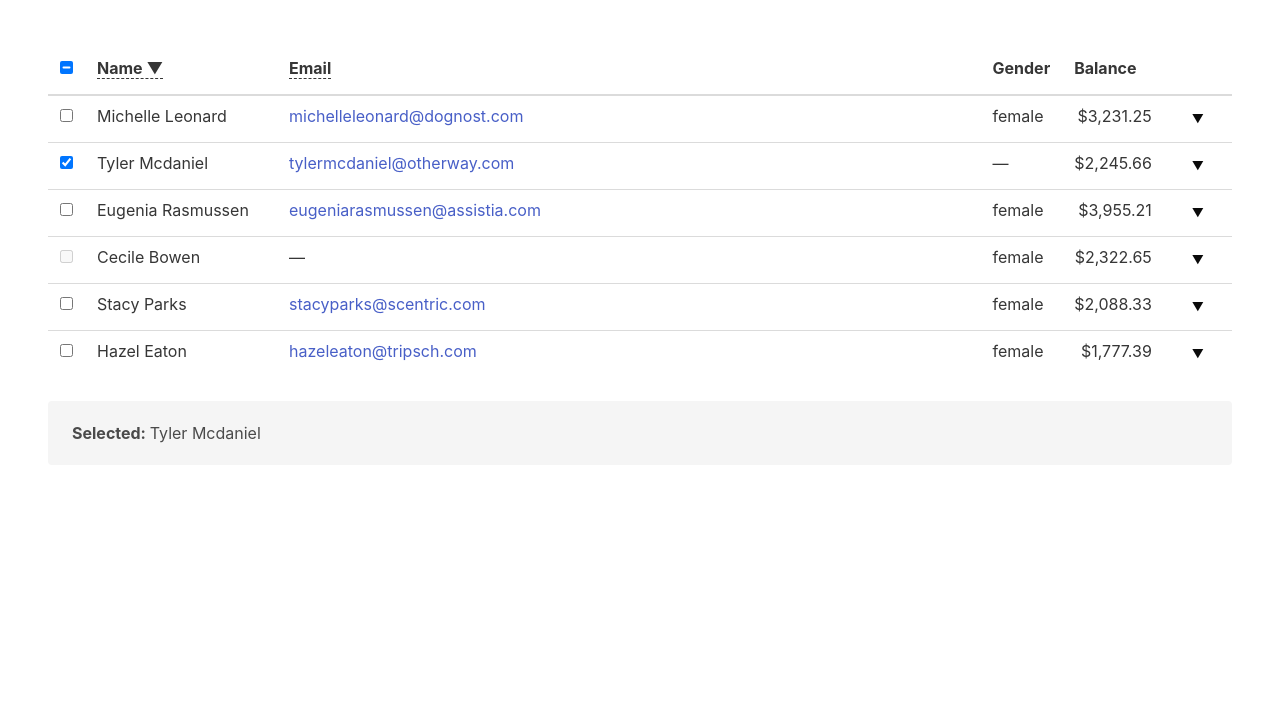
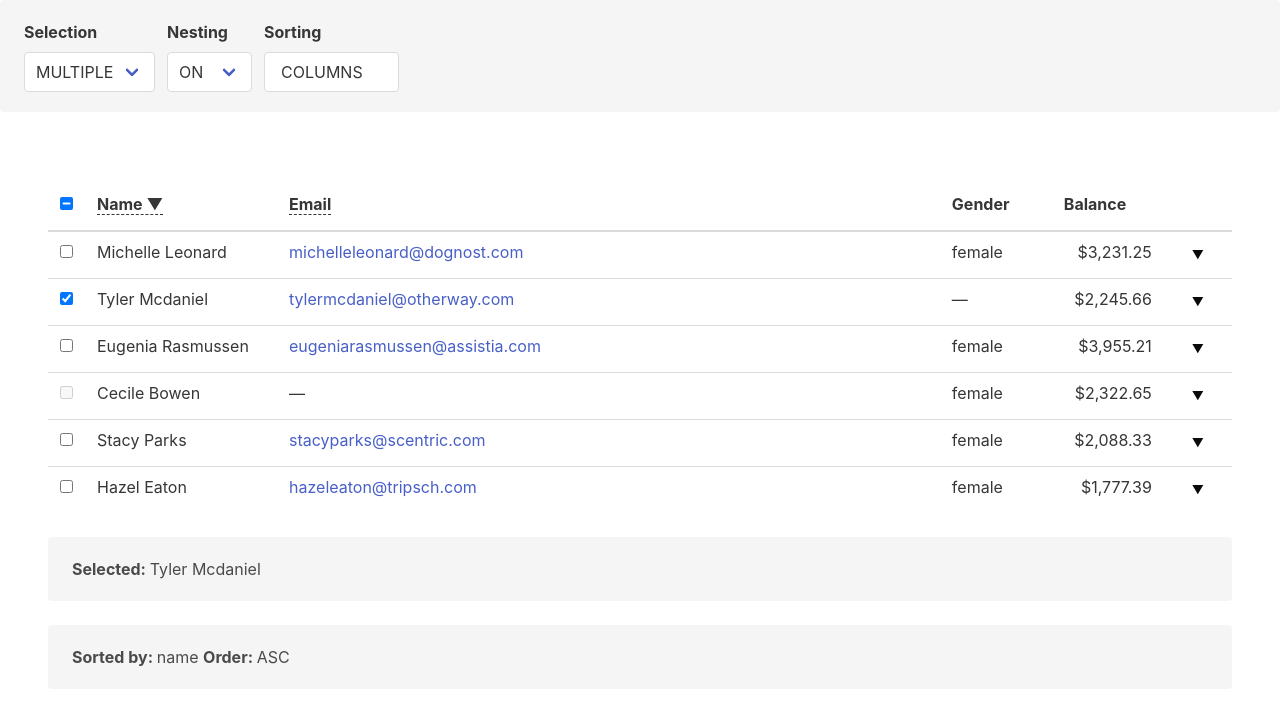
Before and after one commit to denisnarush/angular-table-component, an Angular app: page / in a window 1280 px wide. Shown: the top 704 px of the page. Built offline with nearby package versions, Linux system fonts and the light colour scheme.

Commit message:
adds demo

```diff
--- a/src/app/app.component.html
+++ b/src/app/app.component.html
@@ -1,3 +1,68 @@
+<div class="notification">
+  <div class="field is-grouped">
+    <div class="control">
+      <label class="label">Selection</label>
+      <div class="select">
+        <select #selecttype (change)="onSelectTypeChange($event)">
+          <option [value]="TableActions.Multiple">{{TableActions.Multiple}}</option>
+          <option [value]="TableActions.Single">{{TableActions.Single}}</option>
+          <option [value]="null">NULL</option>
+        </select>
+      </div>
+    </div>
+    <div class="control">
+      <label class="label">Nesting</label>
+      <div class="select">
+        <select (change)="onNestingTypeChange($event)">
+          <option [value]="'ON'">ON</option>
+          <option [value]="'OFF'">OFF</option>
+        </select>
+      </div>
+    </div>
+    <div class="control">
+      <label class="label">Sorting</label>
+        <div class="dropdown" [ngClass]="{'is-active' : isSortingDropdownActive}">
+          <div class="dropdown-trigger">
+            <button type="button" class="button" aria-haspopup="true" aria-controls="dropdown-menu" (click)="onSortingDropdownToggle()">
+              <span>COLUMNS</span>
+              <span class="icon is-small">
+                <i class="fas fa-angle-down" aria-hidden="true"></i>
+              </span>
+            </button>
+          </div>
+          <div class="dropdown-menu" id="dropdown-menu" role="menu">
+            <div class="dropdown-content">
+              <a class="dropdown-item">
+                <label class="checkbox">
+                  <input type="checkbox" checked value="name" (change)="onSortingChange($event)">
+                  Name
+                </label>
+              </a>
+              <a class="dropdown-item">
+                <label class="checkbox">
+                  <input type="checkbox" checked value="email" (change)="onSortingChange($event)">
+                  Email
+                </label>
+              </a>
+              <a class="dropdown-item">
+                <label class="checkbox">
+                  <input type="checkbox" value="gender" (change)="onSortingChange($event)">
+                  Gender
+                </label>
+              </a>
+              <a class="dropdown-item">
+                <label class="checkbox">
+                  <input type="checkbox" value="balance" (change)="onSortingChange($event)">
+                  Balance
+                </label>
+              </a>
+            </div>
+          </div>
+        </div>
+    </div>
+  </div>
+</div>
+
 <div *ngIf="vm$ | async as vm" class="section">
   <div class="conatiner">
     <div class="content">
@@ -11,13 +76,20 @@
       ></app-table>
     </div>
 
-    <div class="notification" role="alert" *ngIf="selectedData">
+    <div *ngIf="selectedData && selecttype.value !== 'null'" class="notification" role="alert">
       <strong *ngIf="selectedData.length">Selected: </strong>
       <ng-container *ngFor="let item of selectedData; last as last ">
         <span class="block">{{ item['name']}}</span>
         <ng-container *ngIf="!last">, </ng-container>
       </ng-container>
       <strong *ngIf="!selectedData.length">Choose something.</strong>
+    </div>
+
+    <div *ngIf="orderValue" class="notification">
+      <ng-container *ngFor="let value of orderValue">
+        <strong>Sorted by: </strong> {{value.alias}} <strong>Order: </strong> {{value.order}}
+        <ng-container *ngIf="!value.order">NULL</ng-container>
+      </ng-container>
     </div>
   </div>
 
--- a/src/app/app.component.ts
+++ b/src/app/app.component.ts
@@ -4,8 +4,10 @@ import { NestedConfig } from './nested.config';
 import { SimpleConfig } from './simple.config';
 import {
   SelectedItemStateInterface,
+  TableActions,
   TableColumnInterface,
   TableConfigSortingColumnInterface,
+  TableConfigSortingOrders,
   TableDataInterface,
 } from './table/table.interface';
 import { UserService } from './user.service';
@@ -19,14 +21,20 @@ export class AppComponent {
   simpleConfig = SimpleConfig;
   NestedConfig = NestedConfig;
 
+  TableActions = TableActions;
+
   selectedData!: TableDataInterface[];
-  orderValue!: TableConfigSortingColumnInterface[];
+  orderValue: TableConfigSortingColumnInterface[] = [
+    { alias: 'name', order: TableConfigSortingOrders.Asc },
+  ];
   defaultItems: Map<TableDataInterface, SelectedItemStateInterface> = new Map();
 
   vm$ = combineLatest([this.usersService.getUsers()]).pipe(
     startWith([null]),
     map(([users]) => ({ users }))
   );
+
+  isSortingDropdownActive = false;
 
   constructor(private usersService: UserService) {
     this.defaultItems = new Map([
@@ -52,4 +60,50 @@ export class AppComponent {
   ): void {
     this.orderValue = Array.from(data.values());
   }
+
+  onSelectTypeChange(event: Event): void {
+    const value = (event.target as HTMLSelectElement).value;
+
+    if (value === TableActions.Multiple)
+      this.simpleConfig.selection = TableActions.Multiple;
+    if (value === TableActions.Single)
+      this.simpleConfig.selection = TableActions.Single;
+
+    if (value === 'null') delete this.simpleConfig.selection;
+
+    this.simpleConfig = { ...this.simpleConfig };
+  }
+
+  onNestingTypeChange(event: Event): void {
+    const value = (event.target as HTMLSelectElement).value;
+
+    if (value === 'ON') this.simpleConfig.nesting = true;
+    if (value === 'OFF') this.simpleConfig.nesting = false;
+
+    this.simpleConfig = { ...this.simpleConfig };
+  }
+
+  onSortingChange(event: Event): void {
+    const value = (event.target as HTMLInputElement).value;
+    const checked = (event.target as HTMLInputElement).checked;
+
+    if (!checked && this.simpleConfig.sorting) {
+      this.simpleConfig.sorting.columns =
+        this.simpleConfig.sorting?.columns.filter(
+          (column) => column.alias !== value
+        );
+    }
+    if (checked && this.simpleConfig.sorting) {
+      this.simpleConfig.sorting.columns.push({
+        alias: value,
+        order: null,
+      });
+    }
+
+    this.simpleConfig = { ...this.simpleConfig };
+  }
+
+  onSortingDropdownToggle(): void {
+    this.isSortingDropdownActive = !this.isSortingDropdownActive;
+  }
 }
--- a/src/app/simple.config.ts
+++ b/src/app/simple.config.ts
@@ -19,12 +19,12 @@ export const SimpleConfig: TableConfigInterface = {
     {
       label: 'Gender',
       alias: 'gender',
-      width: '0',
+      width: '7em',
     },
     {
       label: 'Balance',
       alias: 'balance',
-      width: '6em',
+      width: '7em',
     },
   ],
   uniqIdKey: 'id',
--- a/src/app/table/table.component.ts
+++ b/src/app/table/table.component.ts
@@ -65,18 +65,24 @@ export class TableComponent implements OnInit, OnChanges {
   private lastSortedColumn!: TableColumnInterface;
 
   ngOnInit(): void {
+    this.columns = new Set();
+
     if (this.config == null) {
       return;
     }
+
     if (this.config.selection) {
       this.initSelection();
     }
+
     this.config.columns.forEach((column) => {
       this.columns.add({ ...column, type: this.getColumnType(column) });
     });
+
     if (this.config.nesting) {
       this.initNesting();
     }
+
     if (this.config.sorting) {
       this.initSorting();
     }
@@ -90,6 +96,12 @@ export class TableComponent implements OnInit, OnChanges {
 
     if (changes['data']) {
       this.udpateCheckAll();
+    }
+
+    if (changes['config']?.previousValue) {
+      this.ngOnInit();
+      this.initSelectedItems();
+      this.selectionChange.emit(this.selectedItems);
     }
   }
 
@@ -169,23 +181,23 @@ export class TableComponent implements OnInit, OnChanges {
   }
 
   private initSelectedItems(): void {
+    this.selectedItems = new Map();
+
     this.defaultItems.forEach((state, item) => {
       if (this.config.selection === TableActions.Single) {
         if (state.selected && this.lastSelectedRow == null) {
           this.lastSelectedRow = item;
-          this.selectedItems.set(item, {
-            selected: state.selected,
-            disabled: state.disabled,
-          });
         }
       }
 
       if (this.config.selection === TableActions.Multiple) {
-        this.selectedItems.set(item, {
-          selected: state.selected,
-          disabled: state.disabled,
-        });
+        // INFO: No action for now
       }
+
+      this.selectedItems.set(item, {
+        selected: state.selected,
+        disabled: state.disabled,
+      });
     });
   }
 
@@ -198,7 +210,13 @@ export class TableComponent implements OnInit, OnChanges {
   }
 
   private initSorting(): void {
-    if (this.config.sorting?.type === TableActions.Single) {
+    this.sortedColumns = new Map();
+
+    if (!this.config.sorting || this.config.sorting.columns.length === 0) {
+      return;
+    }
+
+    if (this.config.sorting.type === TableActions.Single) {
       const columnWithSorting = this.config.sorting.columns[0];
       const column = Array.from(this.columns.values()).find(
         (item) => columnWithSorting.alias === item.alias
@@ -214,7 +232,7 @@ export class TableComponent implements OnInit, OnChanges {
       }
     }
 
-    if (this.config.sorting?.type === TableActions.Multiple) {
+    if (this.config.sorting.type === TableActions.Multiple) {
       this.config.sorting.columns.forEach((columnWithSorting) => {
         const column = Array.from(this.columns.values()).find(
           (item) => columnWithSorting.alias === item.alias
```
